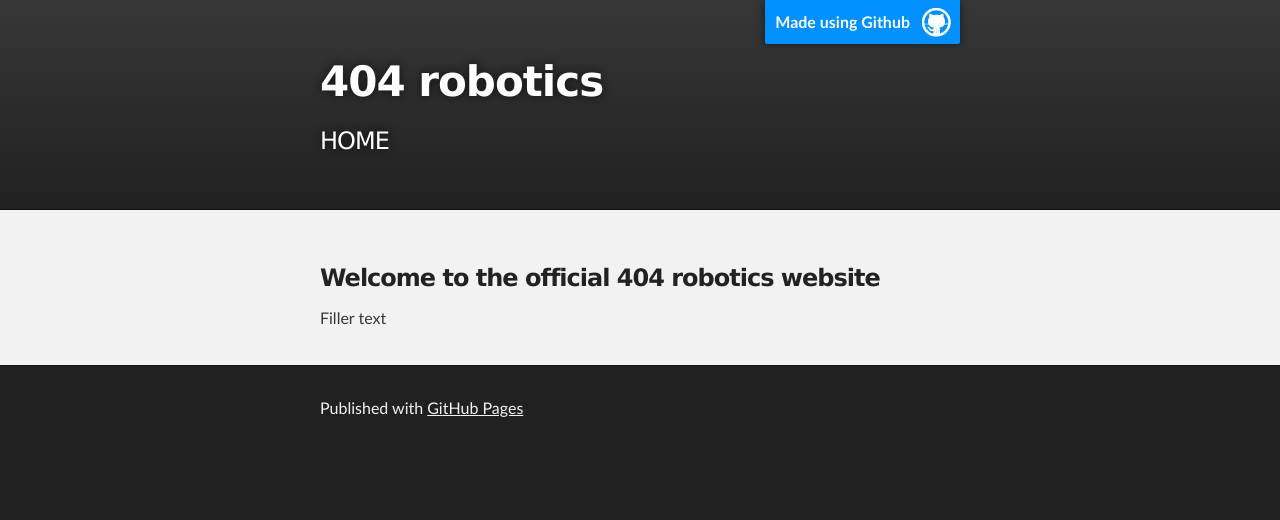
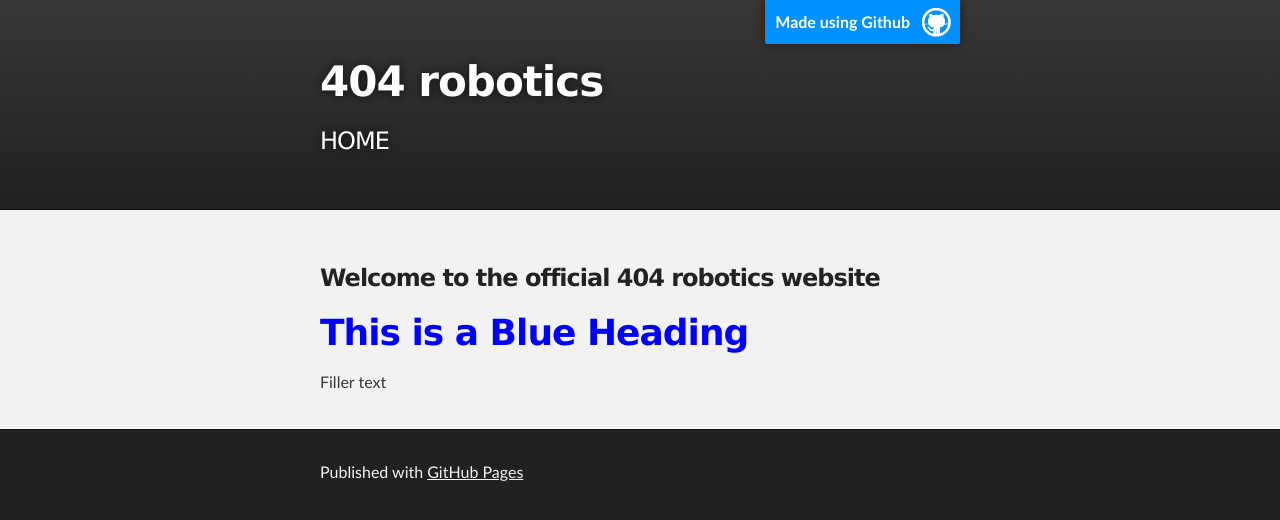
Before and after one commit to tazule/tazule.github.io, a Jekyll site: the page index.html, which Jekyll copies as it is, in a window 1280 px wide. Shown: the top 520 px of the page. Built offline with Jekyll 4.4.1, drawn with Linux system fonts in a browser that asks for light colours.

Commit message:
Update index.html

```diff
--- a/index.html
+++ b/index.html
@@ -29,6 +29,7 @@
       <section id="main_content" class="inner">
         <h3>
 <a id="welcome-to-the-official-404-robotics-website" class="anchor" href="#welcome-to-the-official-404-robotics-website" aria-hidden="true"><span aria-hidden="true" class="octicon octicon-link"></span></a>Welcome to the official 404 robotics website</h3>
+         <h1 style="color:blue;">This is a Blue Heading</h1>
         <p>Filler text</p>
       </section>
     </div>
```
